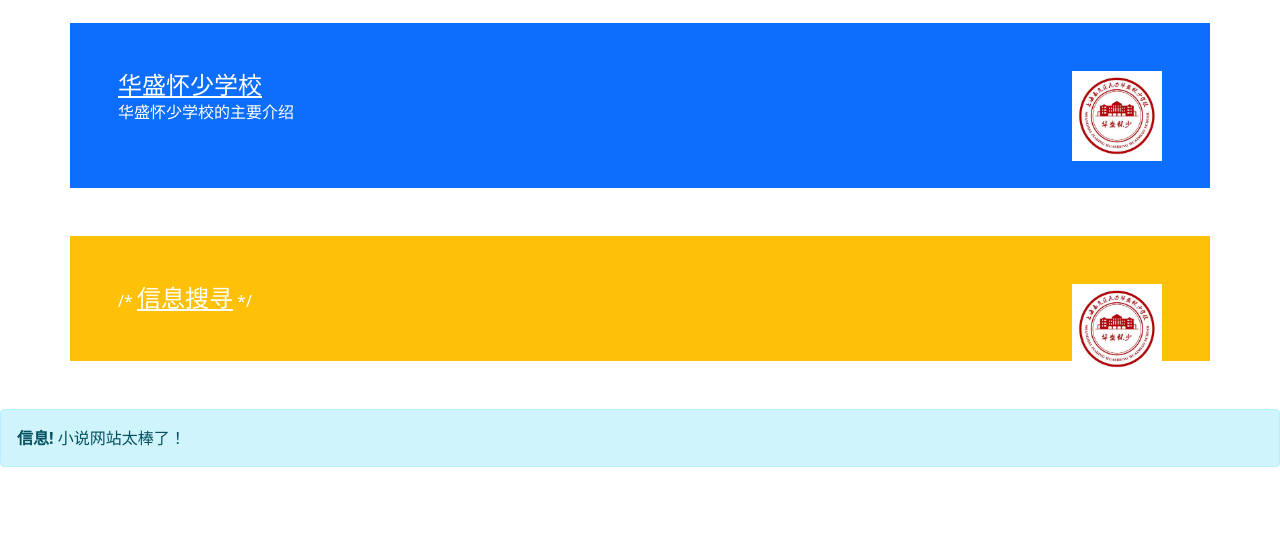
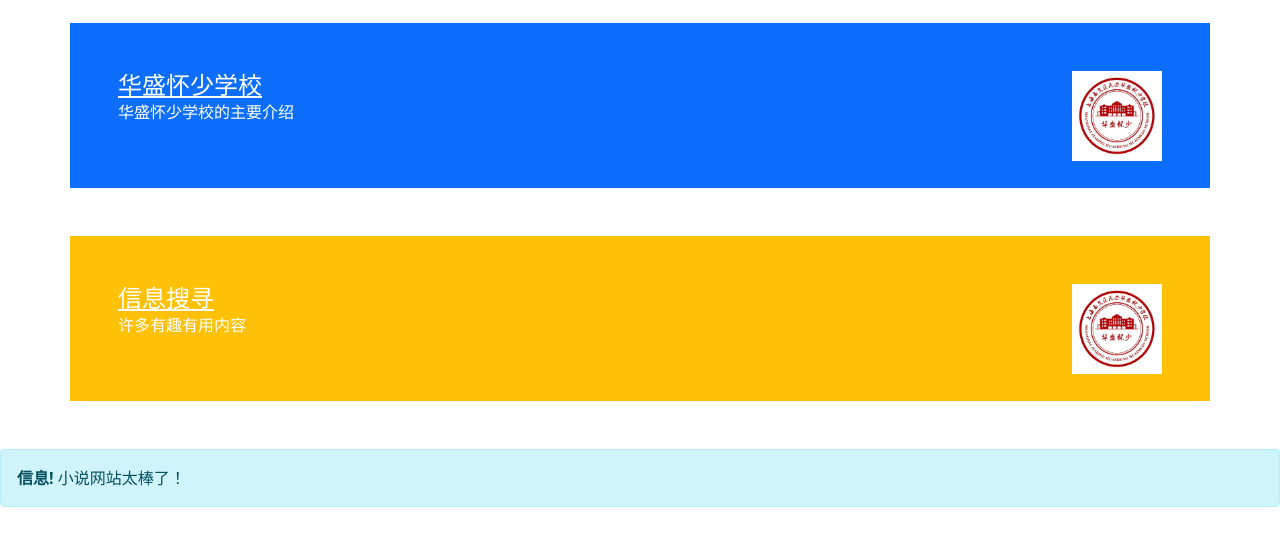
Before and after one commit to ZhutiUmbrella/HuaishaoNews.github.io, a plain HTML site: page index.html in a window 1280 px wide. Shown: the part 73-618 px from the top of the page. Drawn offline with nearby package versions, Linux system fonts and the light colour scheme.

Commit message:
Update index.html

```diff
--- a/index.html
+++ b/index.html
@@ -22,10 +22,9 @@
         </div>
 
         <div class="container p-5 my-5 bg-warning text-white">
-            /*
             <img src="Xiaohui.jfif" style="float:right" alt="花生坏少校徽" width="90" height="90">
             <a class="h4" href="information.html">信息搜寻</a>
-            */
+            <p>许多有趣有用内容</p>
         </div>
 
         <div class="alert alert-info">
```
